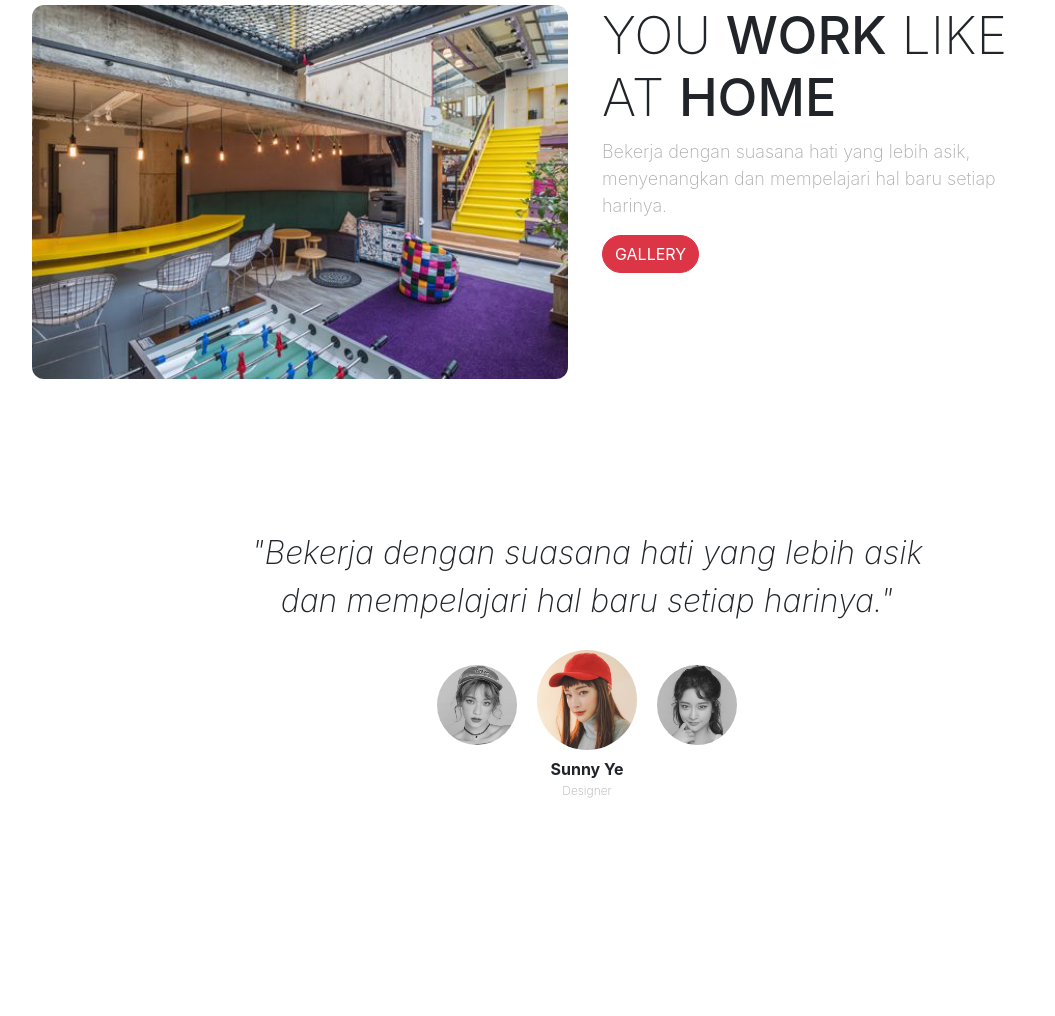
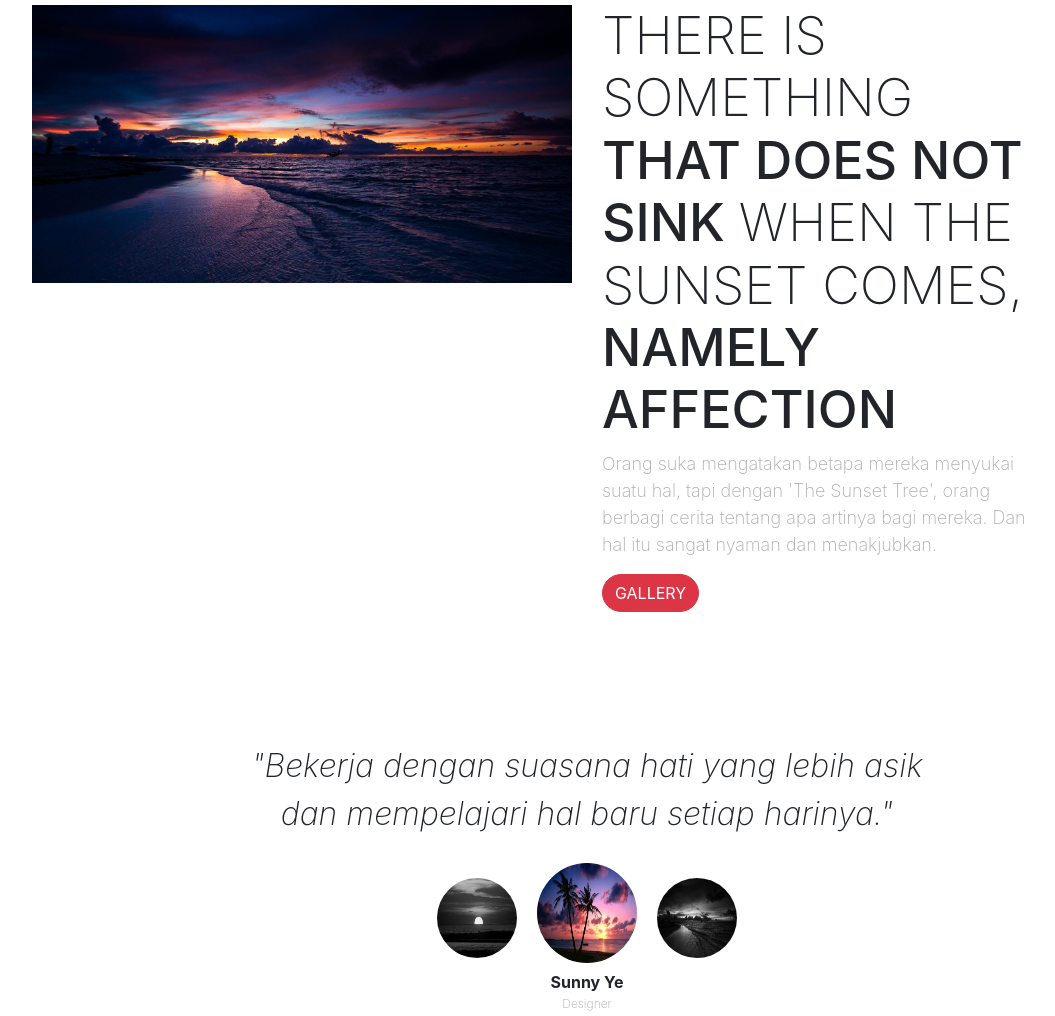
Before and after one commit to TinkerbellBeStrong/TestGithubXI-RPL-1, a plain HTML site: page reina.html in a window 1280 px wide. Shown: the part 833-1849 px from the top of the page, without its empty margins (53-1108 px from the left). Before the commit the page ends 1663 px from the top, so only its background shows below. Drawn offline with nearby package versions, Linux system fonts and the light colour scheme; a web font is replaced by a local one.

Commit message:
update halaman baru

```diff
--- a/css/style.css
+++ b/css/style.css
@@ -8,7 +8,7 @@
 
 /* Jumbotron */
 .jumbotron {
-    background: url(../img/jumbotron-bg.jpg);
+    background: url(../img/img4.jfif);
     background-size: cover;
     height: 540px;
     position: relative;
--- a/reina.html
+++ b/reina.html
@@ -14,7 +14,7 @@
     <!-- Google Fonts -->
     <link href="https://fonts.googleapis.com/css?family=Viga" rel="stylesheet">
 
-    <title>Sandhika Galih</title>
+    <title>Reina Oktaviani</title>
 </head>
 
 <body>
@@ -23,7 +23,7 @@
     <!-- Navbar -->
     <nav class="navbar navbar-expand-lg navbar-light">
         <div class="container">
-            <a class="navbar-brand" href="#">Sandhika</a>
+            <a class="navbar-brand" href="#">Reina</a>
             <button class="navbar-toggler" type="button" data-toggle="collapse" data-target="#navbarNavAltMarkup"
                 aria-controls="navbarNavAltMarkup" aria-expanded="false" aria-label="Toggle navigation">
                 <span class="navbar-toggler-icon"></span>
@@ -45,7 +45,7 @@
     <!-- Jumbotron -->
     <div class="jumbotron jumbotron-fluid">
         <div class="container">
-            <h1 class="display-4">Get work done <span>faster</span> <br>and <span>better</span> with us</h1>
+            <h1 class="display-4">Perfect twilight<span>is</span> <br>needs <span>gloomy</span> cloudy</h1>
             <a href="#" class="btn btn-info btn-lg tombol">View Our Work</a>
         </div>
     </div>
@@ -83,12 +83,12 @@
         <!-- Workingspace -->
         <div class="row workingspace">
             <div class="col-lg-6">
-                <img src="img/workingspace.png" alt="Working Space" class="img-fluid">
+                <img src="img/reina3.jpg" alt="Working Space" class="img-fluid">
             </div>
             <div class="col-lg-5">
-                <h2>You <span>Work</span> Like at <span>Home</span></h2>
-                <p>Bekerja dengan suasana hati yang lebih asik, menyenangkan
-                    dan mempelajari hal baru setiap harinya.</p>
+                <h2>There is something <span>that does not sink </span> when the sunset comes, <span>namely affection</span></h2>
+                <p>Orang suka mengatakan betapa mereka menyukai suatu hal, tapi dengan 'The Sunset Tree',
+                   orang berbagi cerita tentang apa artinya bagi mereka. Dan hal itu sangat nyaman dan menakjubkan.</p>
                 <a href="#" class="btn btn-danger tombol">Gallery</a>
             </div>
         </div>
@@ -104,9 +104,9 @@
             </div>
             <div class="row justify-content-center">
                 <div class="col-lg-6 justify-content-center d-flex">
-                    <img src="img/img1.png" alt="Testimonial 1">
-                    <img src="img/img2.png" alt="Testimonial 2" class="img-main">
-                    <img src="img/img3.png" alt="Testimonial 3">
+                    <img src="img/reina.1.JPG" alt="Testimonial 1">
+                    <img src="img/reina2.jpeg" alt="Testimonial 2" class="img-main">
+                    <img src="img/reina3.jpg" alt="Testimonial 3">
                 </div>
             </div>
             <div class="row justify-content-center info-text">
```
Also changed, not shown: img/img4.jfif (added), img/reina.1.JPG (added), img/reina2.jpeg (added), img/reina3.jpg (added).
